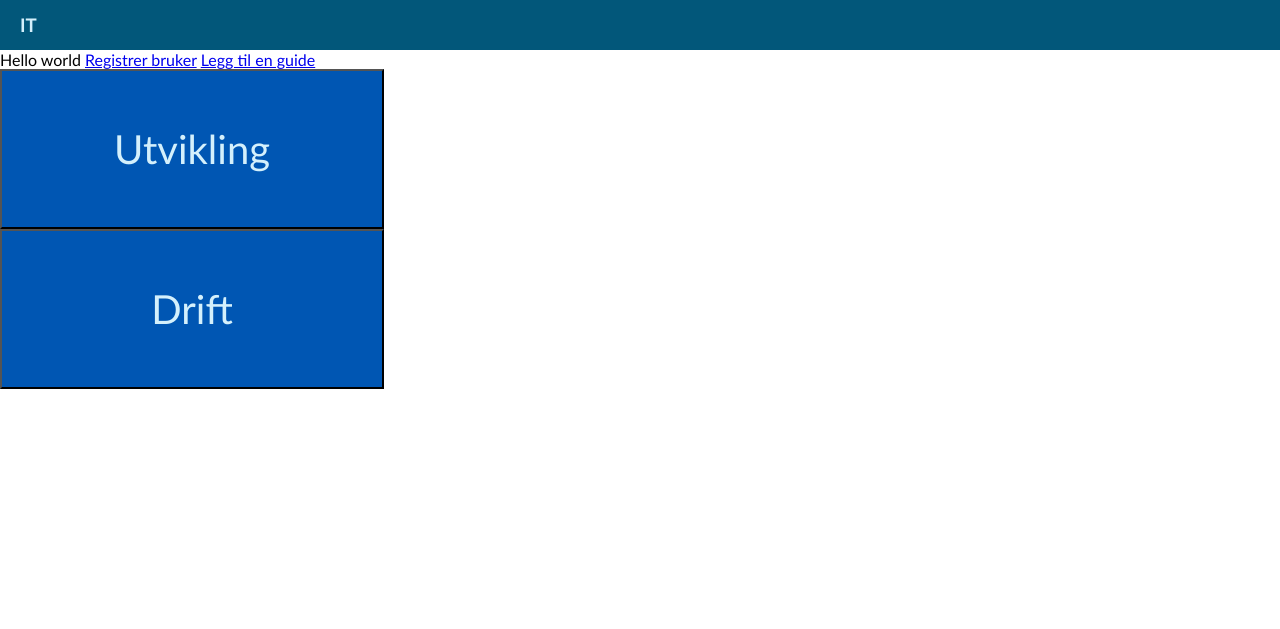
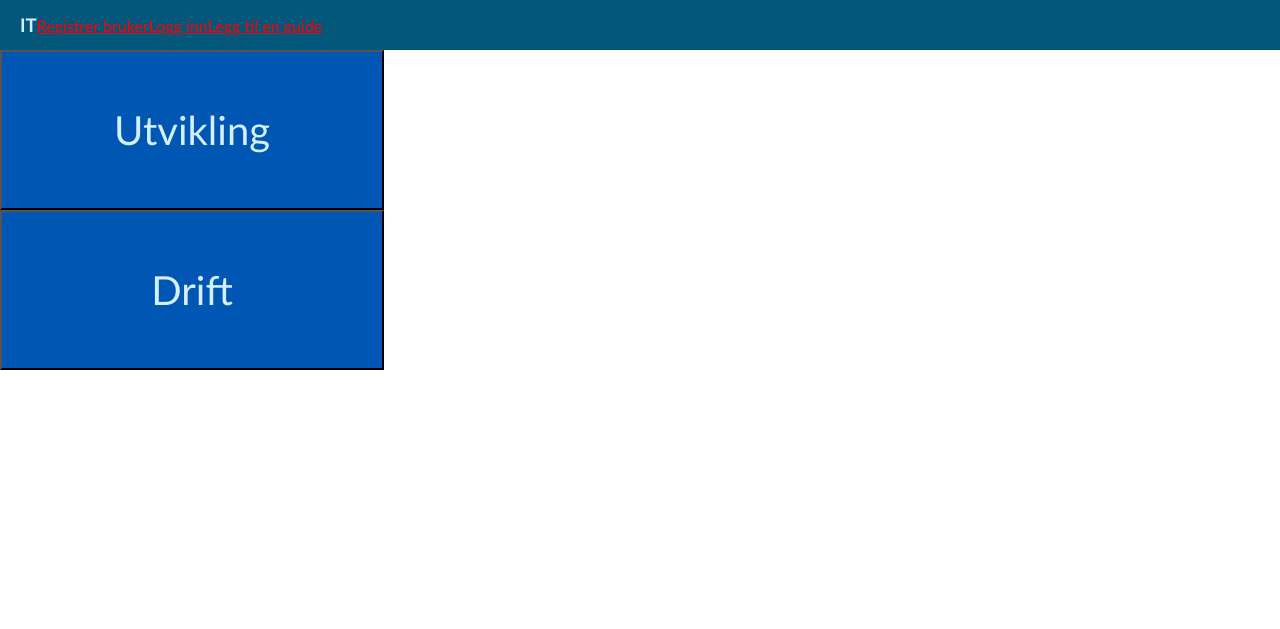
Before and after one commit to albertwojcicki/informasjonsteknologi, a Flask app: page / in a window 1280 px wide. Shown: the top 629 px of the page. Run offline with Flask 3, Linux system fonts and the light colour scheme.

Commit message:
Flyttet registrer, logginn, og post guide til base.html inni headeren

```diff
--- a/client/templates/base.html
+++ b/client/templates/base.html
@@ -9,6 +9,9 @@
 <body>
   <header>
     <h3>IT</h3>
+    <a href="/registrer" style="color:red;">Registrer bruker</a>
+    <a href="/logginn" style="color:red;">Logg inn</a>
+    <a href="/post_guide_side" style="color:red;">Legg til en guide</a>
   </header>
 
   {% block content %}
--- a/client/templates/index.html
+++ b/client/templates/index.html
@@ -2,10 +2,6 @@
 {% block content %}
 
 
-
-Hello world
-<a href="registrer">Registrer bruker</a>
-<a href="post_guide_side">Legg til en guide</a>
 
 <form action="{{ url_for('utvikling')}}" method="get" >
     <input type="submit" class="index-knapp" value="Utvikling">
```
Lines whose indentation alone changed are shown as unchanged.
